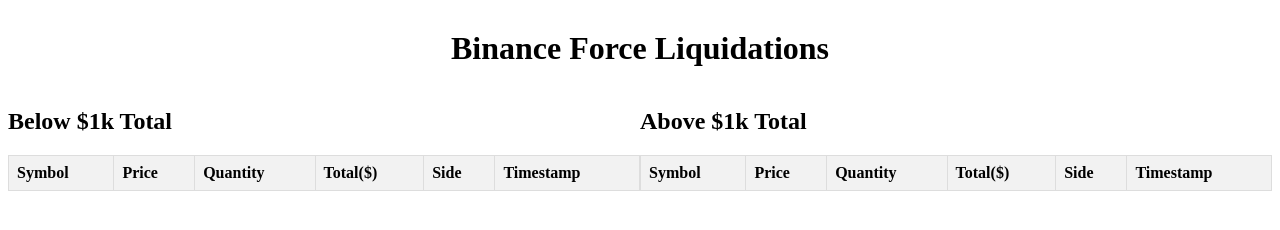
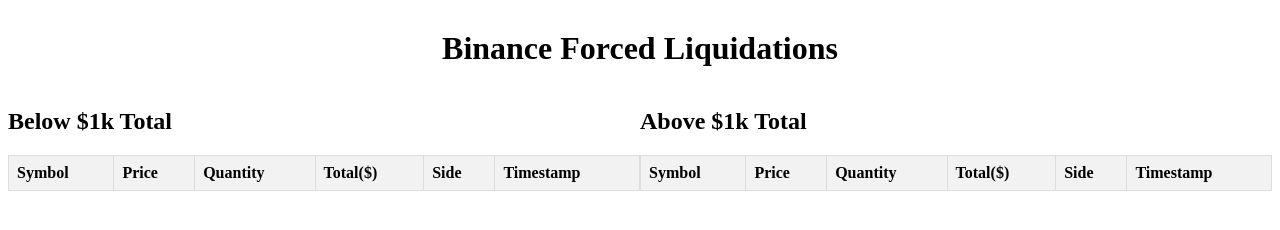
Before and after one commit to doysz/binance-forced-liquidations, a plain HTML site: page index.html in a window 1280 px wide. Drawn offline with Linux system fonts and the light colour scheme.

Commit message:
Update index.html

```diff
--- a/index.html
+++ b/index.html
@@ -1,7 +1,7 @@
 <!DOCTYPE html>
 <html>
   <head>
-    <title>Binance Force Liquidations</title>
+    <title>Binance Forced Liquidations</title>
     <style>
       table {
         border-collapse: collapse;
@@ -32,7 +32,7 @@
     </style>
   </head>
   <body>
-    <h1>Binance Force Liquidations</h1>
+    <h1>Binance Forced Liquidations</h1>
     <div style="display: flex">
       <div style="flex: 1">
         <h2>Below $1k Total</h2>
```
